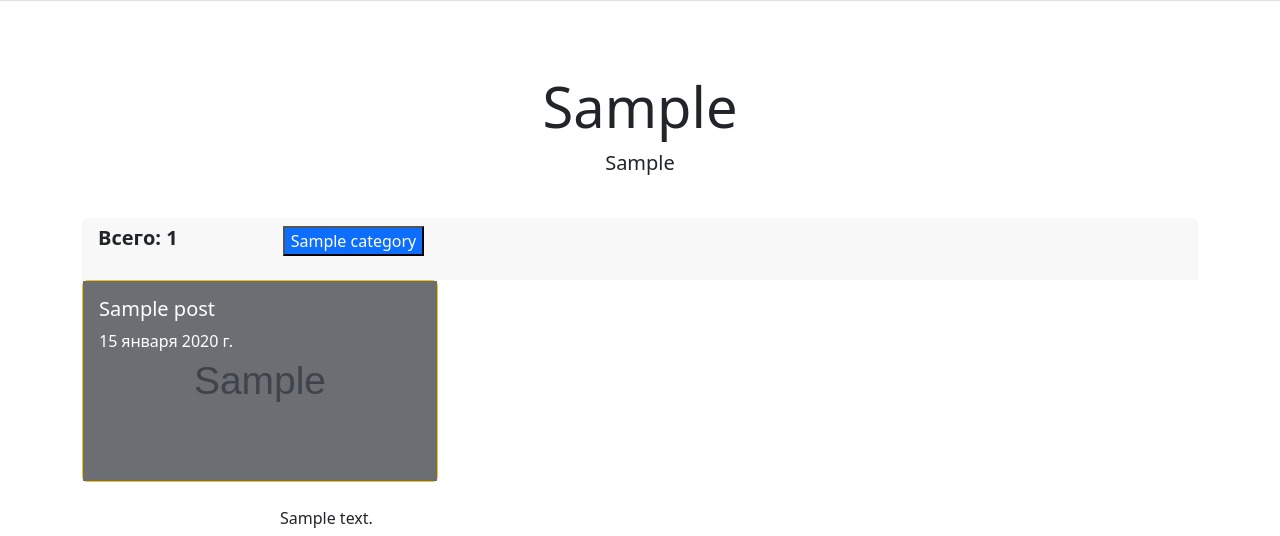
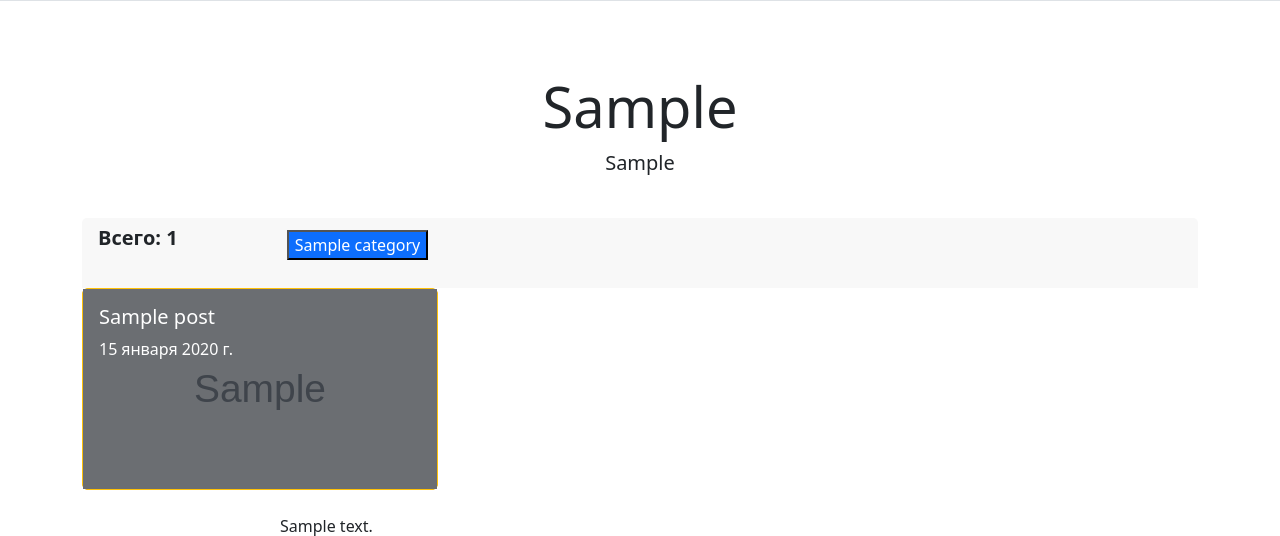
Before and after one commit to VDexpert/vdsolutions, a Django app: template catalog/templates/catalog/post_list.html in a window 1280 px wide. Shown: the part 74-610 px from the top of the page. Run offline with Django 4.2, Linux system fonts and the light colour scheme; tables that the repository leaves empty hold one stand-in row (values such as "Sample post"); the template is opened without the code that fills it: values that come from a table or form of the project are taken from there, most other values are stand-ins (such as "Sample title", 1, 10 or a date in 2020); grey boxes marked "Sample" are stand-in pictures; data that the repository does not hold is empty; some libraries are stand-ins or nearby versions.

Commit message:
small fixe HTML-coding

```diff
--- a/catalog/templates/catalog/includes/categories_for_posts.html
+++ b/catalog/templates/catalog/includes/categories_for_posts.html
@@ -2,6 +2,6 @@
 
 <div class="filter">
   {% for object in categories %}
-    <a href="{% url 'catalog:category_with_posts' object.slug %}"><button class="button text-bg-primary">{{ object.category_name }}</button></a>
+    <a href="{% url 'catalog:category_with_posts' object.slug %}"><button class="button text-bg-primary my-1 mx-1">{{ object.category_name }}</button></a>
   {% endfor %}
 </div>
--- a/catalog/templates/catalog/includes/categories_for_products.html
+++ b/catalog/templates/catalog/includes/categories_for_products.html
@@ -2,6 +2,6 @@
 
 <div class="filter">
     {% for object in categories %}
-        <a href="{% url 'catalog:category_with_products' object.slug %}"><button class="button text-bg-primary">{{ object.category_name }}</button></a>
+        <a href="{% url 'catalog:category_with_products' object.slug %}"><button class="button text-bg-primary my-1 mx-1">{{ object.category_name }}</button></a>
   {% endfor %}
 </div>
```
